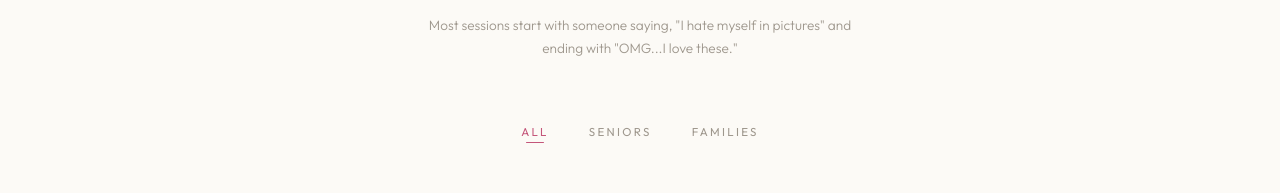
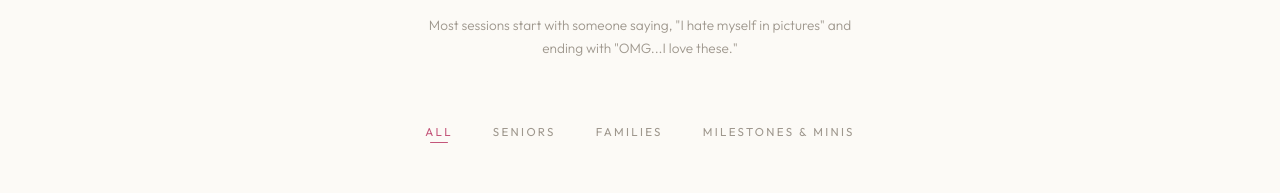
Before and after one commit to andrewsc12345/bella-vita-photography, a React (Create React App) app: page / in a window 1280 px wide. Shown: the part 789-982 px from the top of the page. Built offline with nearby package versions, Linux system fonts and the light colour scheme; a web font is replaced by a local one.

Commit message:
Add new portfolio items and update categories

```diff
--- a/src/App.jsx
+++ b/src/App.jsx
@@ -157,6 +157,19 @@ const PORTFOLIO = [
   { id: 305, src: "/M5.JPG", full: "/M5.JPG", title: "Little Boy", category: "Milestones & Minis", aspect: "landscape" },
   { id: 306, src: "/M6.JPG", full: "/M6.JPG", title: "Winter Maternity", category: "Milestones & Minis", aspect: "portrait" },
   { id: 307, src: "/M7.JPG", full: "/M7.JPG", title: "Holiday Mini", category: "Milestones & Minis", aspect: "landscape" },
+  { id: 308, src: "/M8.JPG", full: "/M8.JPG", title: "Nose to Nose", category: "Milestones & Minis", aspect: "landscape" },
+  { id: 309, src: "/M9.JPG", full: "/M9.JPG", title: "Back to School", category: "Milestones & Minis", aspect: "landscape" },
+  { id: 310, src: "/M10.JPG", full: "/M10.JPG", title: "Sisters", category: "Milestones & Minis", aspect: "landscape" },
+  { id: 311, src: "/M11.JPG", full: "/M11.JPG", title: "Engagement Pup", category: "Milestones & Minis", aspect: "landscape" },
+  { id: 312, src: "/M12.JPG", full: "/M12.JPG", title: "In Love", category: "Milestones & Minis", aspect: "landscape" },
+  { id: 313, src: "/M13.JPG", full: "/M13.JPG", title: "Breaking News", category: "Milestones & Minis", aspect: "landscape" },
+  { id: 314, src: "/M14.jpg", full: "/M14.jpg", title: "Baby Aviator", category: "Milestones & Minis", aspect: "landscape" },
+  { id: 315, src: "/M15.JPG", full: "/M15.JPG", title: "Merry Christmas", category: "Milestones & Minis", aspect: "landscape" },
+  { id: 316, src: "/M16.JPG", full: "/M16.JPG", title: "Holiday Trio", category: "Milestones & Minis", aspect: "landscape" },
+  { id: 317, src: "/M17.jpg", full: "/M17.jpg", title: "Little Adventurers", category: "Milestones & Minis", aspect: "landscape" },
+  { id: 318, src: "/M18.JPG", full: "/M18.JPG", title: "Fall Kiss", category: "Milestones & Minis", aspect: "landscape" },
+  { id: 319, src: "/M19.JPG", full: "/M19.JPG", title: "Little Diva", category: "Milestones & Minis", aspect: "landscape" },
+  { id: 320, src: "/M20.JPG", full: "/M20.JPG", title: "Lilac Love", category: "Milestones & Minis", aspect: "landscape" },
 ];
 
 const TESTIMONIALS = [
@@ -799,7 +812,7 @@ export default function PhotographyWebsite() {
     }
   }, []);
 
-  const categories = ["All", "Seniors", "Families"];
+  const categories = ["All", "Seniors", "Families", "Milestones & Minis"];
   const filtered = activeFilter === "All" ? PORTFOLIO.filter(p => !p.category) : PORTFOLIO.filter(p => p.category === activeFilter);
   const scrollTo = (id) => { setMenuOpen(false); const el = document.getElementById(id); if (el) window.scrollTo({ top: el.getBoundingClientRect().top + window.scrollY - 80, behavior: "smooth" }); };
   const emailRegex = /^[^\s@]+@[^\s@]+\.[^\s@]+$/;
```
